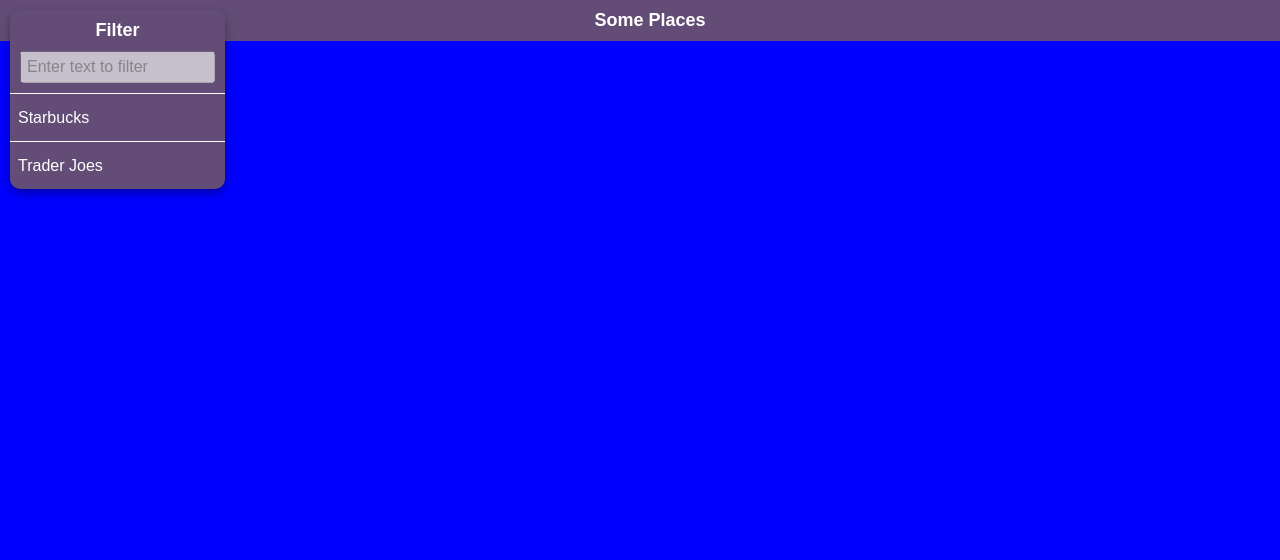
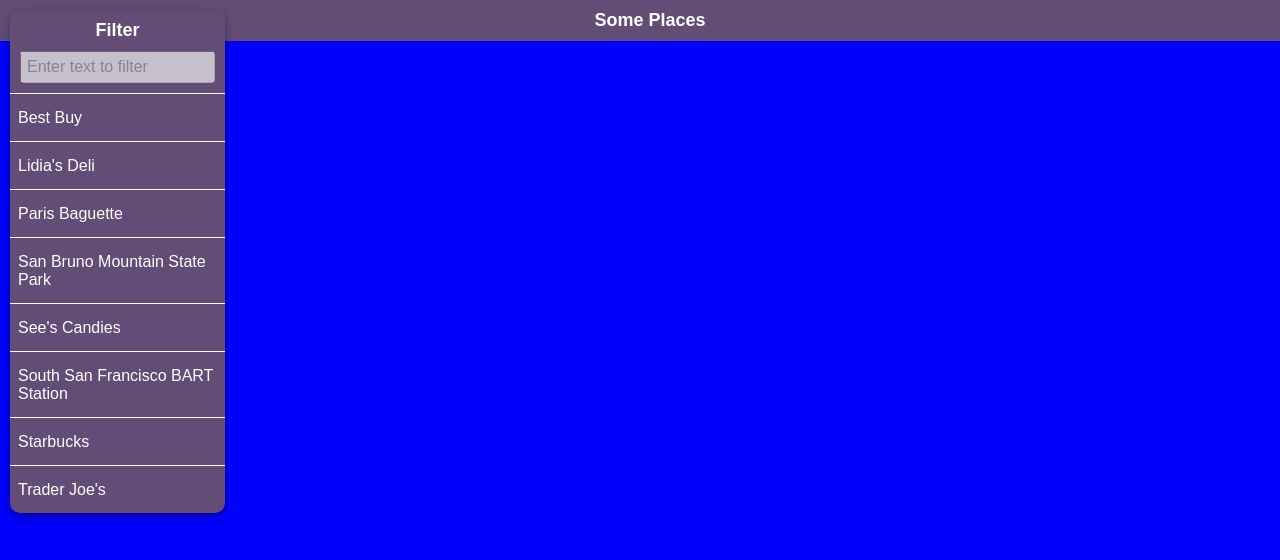
Before and after one commit to KevinFrutiger/fend-neighborhood-map-backbone, a website: page src/index.html in a window 1280 px wide. Drawn offline with Linux system fonts and the light colour scheme.

Commit message:
feat: Remove datalist from search input. Enable buttons after re-render.

```diff
--- a/src/index.html
+++ b/src/index.html
@@ -5,7 +5,7 @@
   <title>Neighborhood Map Project</title>
   <meta name="description" content="">
   <meta name="viewport" content="width=device-width, initial-scale=1">
-  <meta name="theme-color" content="#ff00ff"> <!-- see what this does -->
+  <meta name="theme-color" content="#634d76">
   <link rel="stylesheet" href="css/normalize.css">
   <link rel="stylesheet" href="css/small.css" media="screen and (max-width: 800px)">
   <link rel="stylesheet" href="css/large.css" media="screen and (min-width: 801px)">
@@ -28,9 +28,7 @@
         <h2 id="menu-heading" class="filer-menu_heading">Filter</h2>
         <button class="js-menu-hide filter-menu__menu-close" disabled><span></span></button>
       </header>
-      <input id="place" name="place" class="filter-menu__input" list="places" placeholder="Enter text to filter" disabled>
-      <datalist id="places" class="js-datalist"></datalist>
-
+      <input id="place" name="place" class="js-filter-input filter-menu__input" placeholder="Enter text to filter" disabled>
       <ul class="js-list filter-menu__content"></ul>
     </div>
   </div>
--- a/src/js/views/app-view.js
+++ b/src/js/views/app-view.js
@@ -17,7 +17,7 @@
       this.$appArea = $('.app-area');
       this.lastFocusEl = null;
 
-      this.listenTo(app.eventBus, 'requestHideMenu', this.hideMenu);
+      this.listenTo(app.eventBus, 'menuHide', this.menuHideHandler);
 
 
       this.getData();
@@ -40,7 +40,7 @@
       console.log('show menu');
     },
 
-    hideMenu: function() {
+    menuHideHandler: function() {
       this.$appArea.attr('aria-hidden', false);
       this.lastFocusEl.focus();
 
@@ -49,8 +49,14 @@
 
     getData:function() {
       var data = [
-        {name: 'Trader Joe\s'},
-        {name: 'Starbucks'}
+        {name: 'Trader Joe\'s'},
+        {name: 'Starbucks'},
+        {name: 'South San Francisco BART Station'},
+        {name: 'See\'s Candies'},
+        {name: 'Best Buy'},
+        {name: 'Paris Baguette'},
+        {name: 'Lidia\'s Deli'},
+        {name: 'San Bruno Mountain State Park'}
       ]
 
       this.buildCollection(data);
--- a/src/js/views/filter-menu-view.js
+++ b/src/js/views/filter-menu-view.js
@@ -6,58 +6,85 @@
     el: '.js-filter-menu',
 
     events: {
-      'click .js-menu-hide': 'hideMenu'
+      'click .js-menu-hide': 'hideMenu',
+      'input .js-filter-input': 'filterPlaces'
     },
 
     initialize: function() {
       console.log('initialized filter menu', this.el);
 
+      this.menuIsOpen = false;
+
       this.$closeButton = this.$('.js-menu-hide');
       this.$datalist = this.$('.js-datalist');
       this.$list = this.$('.js-list');
 
-      // Update the UI when collection updates. We're adding
-      // items all at once, so we'll get one update when everything
-      // is added. We need to wait until everything is added
-      // because we're sorting the collection.
-      this.listenTo(app.places, 'update', this.addItems);
-
-      this.render();
+      // Update the UI when the collection is done updating
+      // since we're sorting the collection.
+      this.listenTo(app.places, 'update', this.render);
     },
 
     render: function() {
       console.log('rendered filter menu');
+
+      var filteredModels = app.places.models.filter(function(place) {
+        return place.attributes.filtered;
+      });
+
+      var listDocFrag = document.createDocumentFragment();
+
+      // Append filtered places to the document fragment.
+      filteredModels.forEach(function(place) {
+          var listView = new app.FilterItemView({model: place});
+          listDocFrag.appendChild(listView.render().el);
+        });
+
+      // Clear out the UL list and add the filtered items.
+      this.$list.empty();
+      this.$list.append(listDocFrag);
+
+      // Enable the inputs, if the menu is open.
+      if (this.menuIsOpen) {
+        this.$(':input').prop('disabled', false);
+      }
     },
 
     showMenu: function() {
+      // Show the menu.
       this.$el.toggleClass('filter-menu--visible');
+      this.menuIsOpen = true;
 
+      // Enable all inputs in the menu. They will now be tabbable.
       this.$(':input').prop('disabled', false);
 
       this.$closeButton.focus();
     },
 
     hideMenu: function() {
+      // Hide the menu.
       this.$el.toggleClass('filter-menu--visible');
+      this.menuIsOpen = false;
 
+      // Disable all inputs in the menu. They will no longer be tabbable.
       this.$(':input').prop('disabled', true);
 
-      app.eventBus.trigger('requestHideMenu', this);
+      // Notify the main app that the menu closed.
+      app.eventBus.trigger('menuHide', this);
     },
 
-    addItems: function() {
-      // Add a view for each model
-      _.each(app.places.models, this.addItemView, this);
-    },
+    filterPlaces: function(event) {
 
-    addItemView: function(place) {
-      // Add DATALIST options
-      var optionView = new app.FilterDatalistOptionView({model: place});
-      this.$datalist.append(optionView.render().$el);
+      var inputValue = event.target.value;
 
-      // Add UL list items
-      var listView = new app.FilterItemView({model: place});
-      this.$list.append(listView.render().$el);
+      var re = new RegExp(inputValue, 'ig');
+
+      app.places.models.forEach(function(model) {
+        model.attributes.filtered = re.test(model.attributes.name);
+      });
+
+      this.render();
+
+      console.log('inputing text', event.target.value);
     }
 
   });
```
